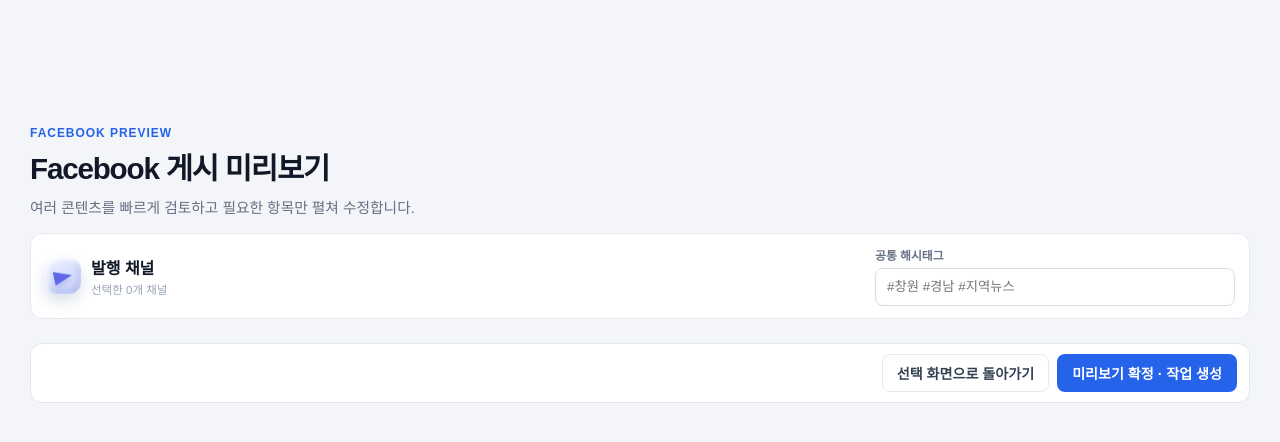
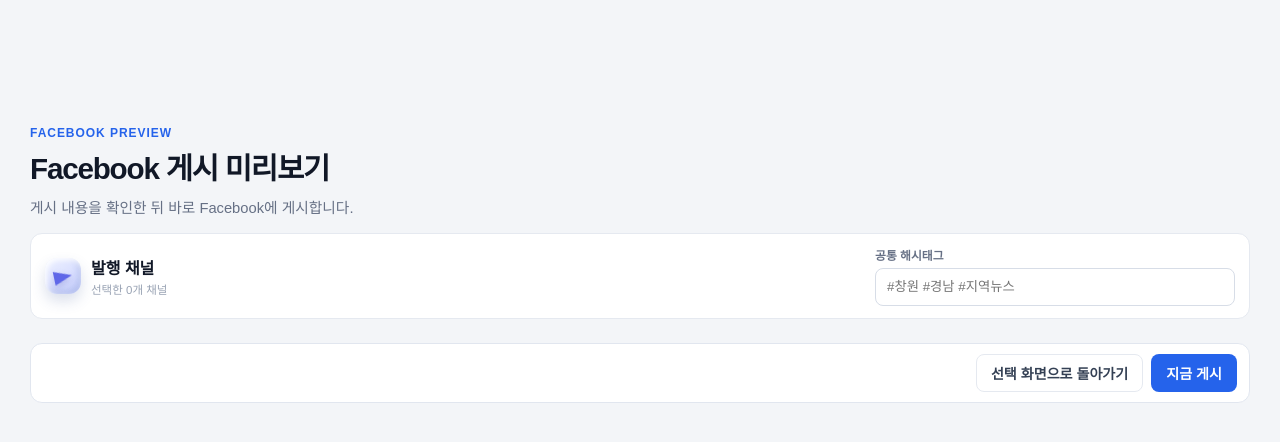
Before and after one commit to kprism/snsgrowup, a Django app: template templates/contents/facebook_preview.html in a window 1280 px wide. Shown: the part 147-589 px from the top of the page. Run offline with Django 5.2, Linux system fonts and the light colour scheme; the template is opened without the code that fills it, so the values that code supplies are empty; parts of the project's set-up code (start-up, migrations or seed data) failed here and were passed over.

Commit message:
Make preview confirmation publish immediately

```diff
--- a/templates/contents/facebook_preview.html
+++ b/templates/contents/facebook_preview.html
@@ -7,11 +7,11 @@
   <div>
     <span class="eyebrow">FACEBOOK PREVIEW</span>
     <h1>Facebook 게시 미리보기</h1>
-    <p>여러 콘텐츠를 빠르게 검토하고 필요한 항목만 펼쳐 수정합니다.</p>
+    <p>게시 내용을 확인한 뒤 바로 Facebook에 게시합니다.</p>
   </div>
 </section>
 
-<form method="post" class="workspace-form">{% csrf_token %}
+<form method="post" class="workspace-form" id="facebookPublishForm">{% csrf_token %}
   <section class="preview-control-bar">
     <div class="preview-control-main">
       <span class="icon-3d icon-3d-send" aria-hidden="true"><i></i></span>
@@ -66,7 +66,19 @@
 
   <div class="sticky-action-bar">
     <button type="submit" name="command" value="cancel" class="button soft">선택 화면으로 돌아가기</button>
-    <button type="submit" name="command" value="confirm" class="button primary">미리보기 확정 · 작업 생성</button>
+    <button type="submit" name="command" value="confirm" class="button primary" id="publishNowButton">지금 게시</button>
   </div>
 </form>
+<script>
+(() => {
+  const form = document.getElementById('facebookPublishForm');
+  const button = document.getElementById('publishNowButton');
+  if (!form || !button) return;
+  form.addEventListener('submit', event => {
+    if (event.submitter !== button) return;
+    button.disabled = true;
+    button.textContent = '게시 중…';
+  });
+})();
+</script>
 {% endblock %}
```
